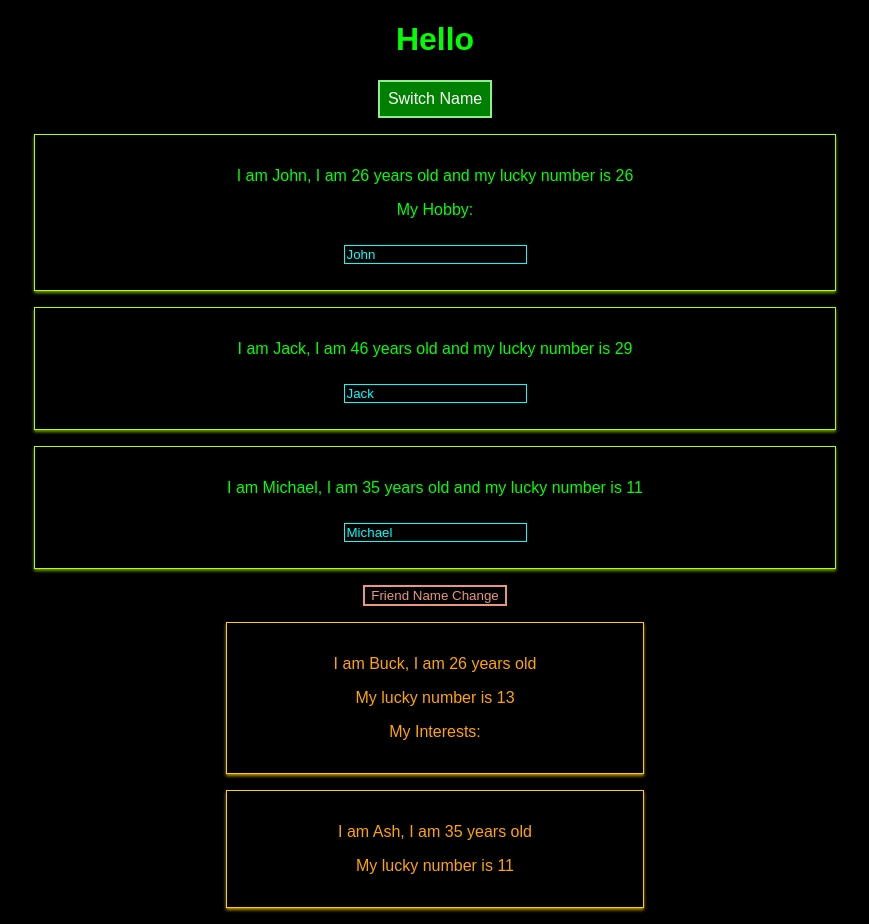
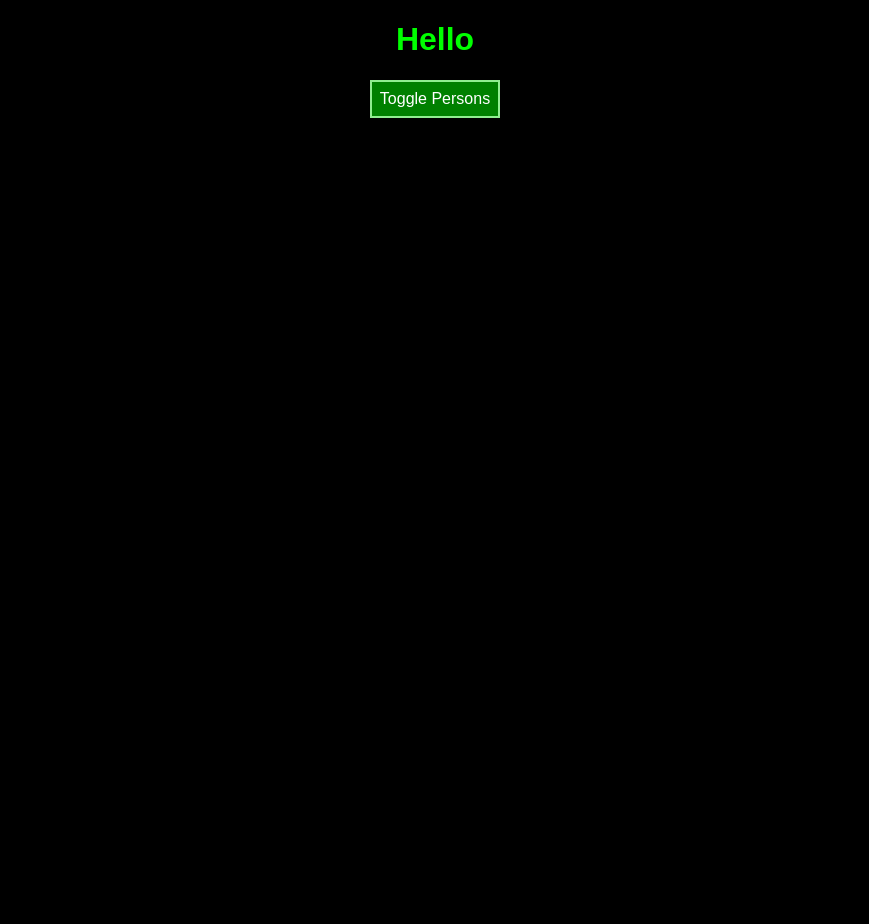
Before and after one commit to BogdanAndrijevski/react-basics, a React (Create React App) app: page / in a window 1280 px wide. Shown: the whole page, without its empty margins (205-1074 px from the left). After the commit the page ends 800 px from the top, so only its background shows below. Built offline with nearby package versions, Linux system fonts and the light colour scheme.

Commit message:
ver 1.12 - rendering content conditionally

```diff
--- a/src/App.js
+++ b/src/App.js
@@ -15,7 +15,8 @@ class App extends Component {
       { name: 'Buck', age: 26 },
       { name: 'Ash', age: 35 }
     ],
-    otherState: 'other state'
+    otherState: 'other state',
+    showPersons: false
   }
 
 
@@ -51,6 +52,11 @@ class App extends Component {
 
   }
 
+  togglePersonsHandler = () => {
+    const doesShow = this.state.showPersons;
+    this.setState({ showPersons: !doesShow })
+  }
+
 
   render() {
     const style = {
@@ -69,8 +75,12 @@ class App extends Component {
         <h1>Hello</h1>
         <button
           style={style}
-        onClick={() => this.switchNameHandler('Maximilian!!')} >Switch Name</button>
+          onClick={this.togglePersonsHandler} >Toggle Persons</button>
+        {/* onClick={() => this.switchNameHandler('Maximilian!!')} >Switch Name</button> */}
         {/* <button onClick={() => {return this.switchNameHandler()}} >Switch Name</button> */}
+        {this.state.showPersons === true ?
+          <div>
+
             <Person
               changed={this.nameChangeHandler}
               click={this.switchNameHandler.bind(this, 'Max!')}
@@ -82,15 +92,16 @@ class App extends Component {
             <Person
               name={this.state.persons[2].name}
               age={this.state.persons[2].age} />
-
-        <button onClick={this.changeFriendNameHandler} >Friend Name Change</button>
+          </div> : null
+        }
+        {/* <button onClick={this.changeFriendNameHandler} >Friend Name Change</button>
         <Friend
           click={this.changeFriendNameHandler}
           name={this.state.friends[0].name}
           age={this.state.friends[0].age}>My Interests:</Friend>
         <Friend
           name={this.state.friends[1].name}
-          age={this.state.friends[1].age} />
+          age={this.state.friends[1].age} /> */}
       </div>
     );
   }
--- a/src/Friend/Friend.css
+++ b/src/Friend/Friend.css
@@ -1,4 +1,4 @@
-.Orange{
+.Friend{
     width: 30%;
     margin: 16px auto;
     border: 1px solid #ffd000;
--- a/src/Friend/Friend.js
+++ b/src/Friend/Friend.js
@@ -3,7 +3,7 @@ import './Friend.css';
 
 const friend = (props) => {
     return (
-        <div className={'Orange'}>
+        <div className={'Friend'}>
             <p onClick={props.click}>I am {props.name}, I am {props.age} years old</p>
             <p>My lucky number is {Math.floor(Math.random() * 30)}</p>
             <p>{props.children}</p>
```
Lines whose indentation alone changed are shown as unchanged.
